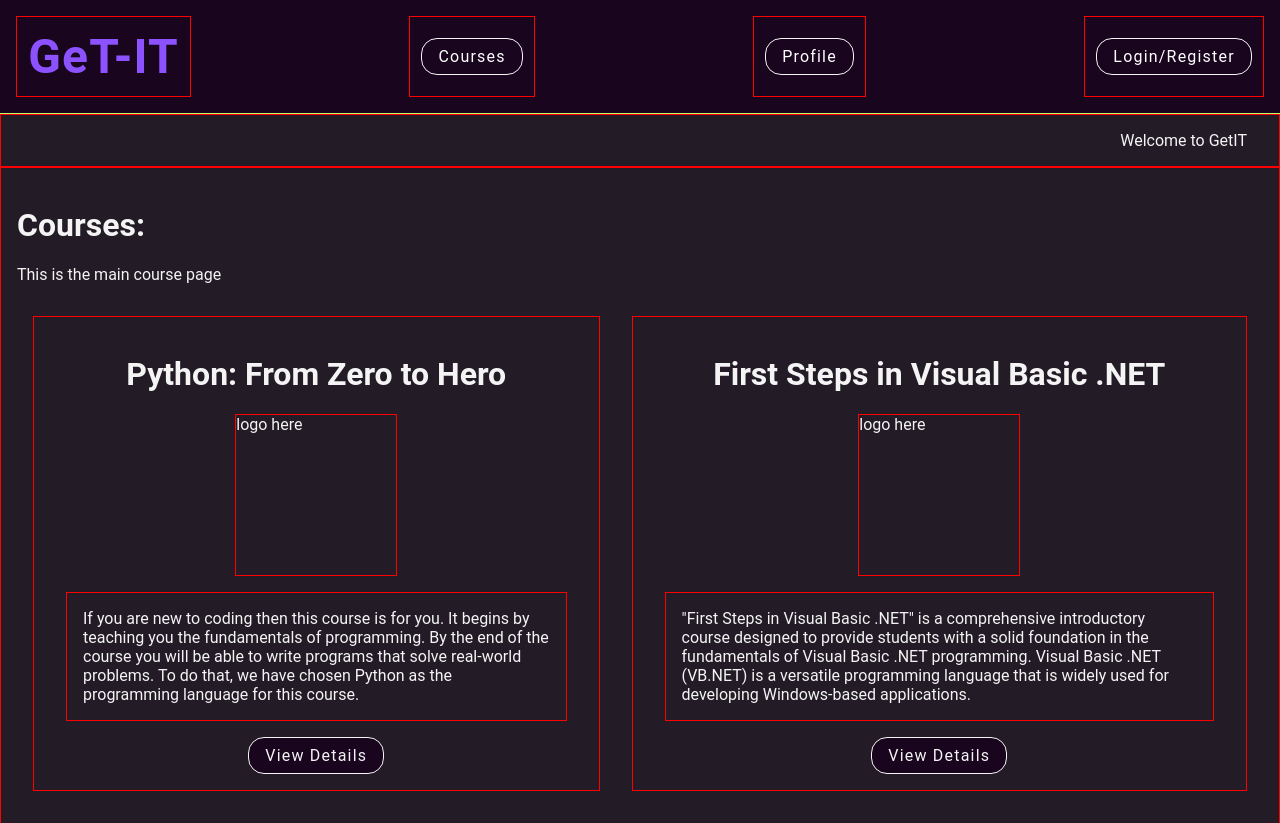
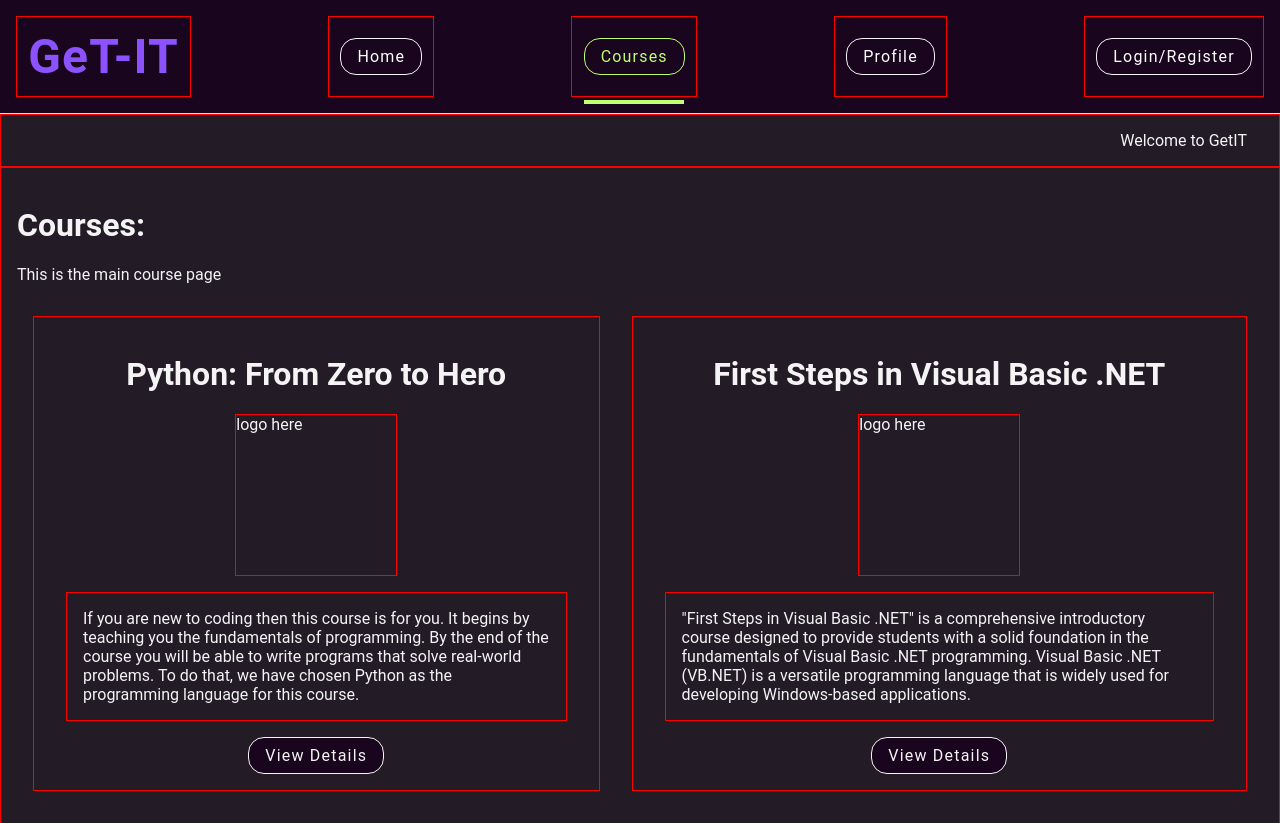
Before and after one commit to The-Digital-Dilemma/GetIT, a Django app: page /courses/ in a window 1280 px wide. Shown: the top 823 px of the page. Run offline with Django 4.2, Linux system fonts and the light colour scheme; data comes from the database, SQL or seed files in the repository; both versions use the stored data as it was after the commit.

Commit message:
Active links done and home button

```diff
--- a/GetIT/static/css/style.css
+++ b/GetIT/static/css/style.css
@@ -55,6 +55,22 @@ li {
   border: 1px solid red;
 }
 
+li.active::after {
+  content: "";
+  display: block;
+  position: absolute;
+  bottom: -0.5em;
+  left: 50%;
+  transform: translateX(-50%);
+  width: 100px;
+  height: 4px;
+  background-color: var(--primary-color);
+}
+li.active a {
+  color: var(--primary-color);
+  border: 1px solid var(--primary-color);
+}
+
 .link,
 .link-login,
 .link-logout,
@@ -86,6 +102,7 @@ li {
   transition: var(--transition);
   box-shadow: var(--glow-effect);
 }
+
 /*  Section SECTION */
 section {
   display: flex;
--- a/GetIT/static/templates/base.html
+++ b/GetIT/static/templates/base.html
@@ -3,16 +3,22 @@
 <html lang="en">
   <head>
     <meta charset="UTF-8" />
-    <meta name="viewport" content="width=device-width, initial-scale=1.0" />
+    <meta
+      name="viewport"
+      content="width=device-width, initial-scale=1.0"
+    />
     <title>GeT-IT | Learn programming languages fast!</title>
-    <link rel="stylesheet" href="{% static 'css/style.css' %}" />
+    <link
+      rel="stylesheet"
+      href="{% static 'css/style.css' %}"
+    />
   </head>
   <body>
     <header>{% include 'navigation.html' %}</header>
     <!--Showing the welcome message for the user -->
     <section>
       {% if user.username %}
-      <p>Welcome back, {{ user.username }}!</p>
+      <p>Welcome back, {{ user.username|capfirst }}!</p>
       {% else %}
       <p>Welcome to GetIT</p>
       {% endif %}
@@ -20,9 +26,7 @@
 
     <main>{% block content %} {% endblock %}</main>
     <footer>
-      <p>
-        This setion is the footer, need links as nav, contact and privacy policy
-      </p>
+      <p>This setion is the footer, need links as nav, contact and privacy policy</p>
       <p>&copy; 2020 GeT-IT</p>
     </footer>
   </body>
--- a/GetIT/static/templates/navigation.html
+++ b/GetIT/static/templates/navigation.html
@@ -3,27 +3,52 @@
     <!-- Assign the value of request.resolver_match.url_name to the variable url_name -->
     {% with url_name=request.resolver_match.url_name %}
     <!-- The 'url_name' variable is passed from the view to the template. if it corresponf to link than class name changes to active (can create a viisualisation of it)-->
-    <li
-      class="{% if url_name == 'home' %}active{% else %}navigation-link{% endif %}"
-    >
-      <a class="link-home" href="/">GeT-IT</a>
+    <li class="navigation-link">
+      <a
+        class="link-home"
+        href="/"
+        >GeT-IT</a
+      >
+    </li>
+    <li class="{% if url_name == 'welcome' %} active{% endif %}">
+      <a
+        class="link"
+        href="/"
+        >Home</a
+      >
     </li>
     <li
-      class="{% if url_name == 'courses' or url_name == '' %}active{% else %}navigation-link{% endif %}"
+      class="{% if url_name == 'courses_list' or url_name == 'course_details' or url_name == 'lesson_details' %} active{% endif %}"
     >
-      <a class="link" href="/courses">Courses</a>
+      <a
+        class="link"
+        href="/courses"
+        >Courses</a
+      >
     </li>
     <li
-      class="{% if url_name == 'profile' %}active{% else %}navigation-link{% endif %}"
+      class="{% if url_name == 'profile' or url_name == 'profile_update' %} active{% endif %}"
     >
-      <a class="link" href="/users/profile/">Profile</a>
+      <a
+        class="link"
+        href="/users/profile/"
+        >Profile</a
+      >
     </li>
     <!-- Different class for login as might have different styling-->
     <li class="login">
       {% if user.is_authenticated %}
-      <a class="link-logout" href="{% url 'users:logout' %}">Logout</a>
+      <a
+        class="link-logout"
+        href="{% url 'users:logout' %}"
+        >Logout</a
+      >
       {% else %}
-      <a class="link-login" href="{% url 'users:login' %}">Login/Register</a>
+      <a
+        class="link-login"
+        href="{% url 'users:login' %}"
+        >Login/Register</a
+      >
       {% endif %}
     </li>
   </ul>
```
Also changed, not shown: GetIT/db.sqlite3.
